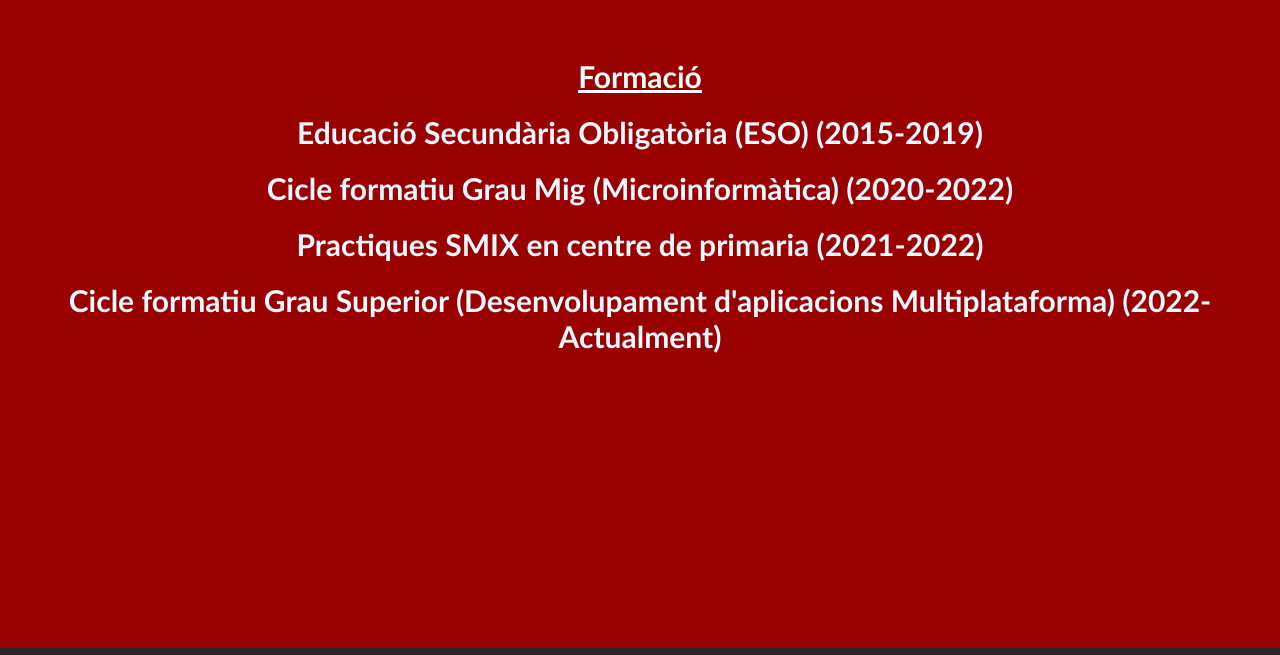
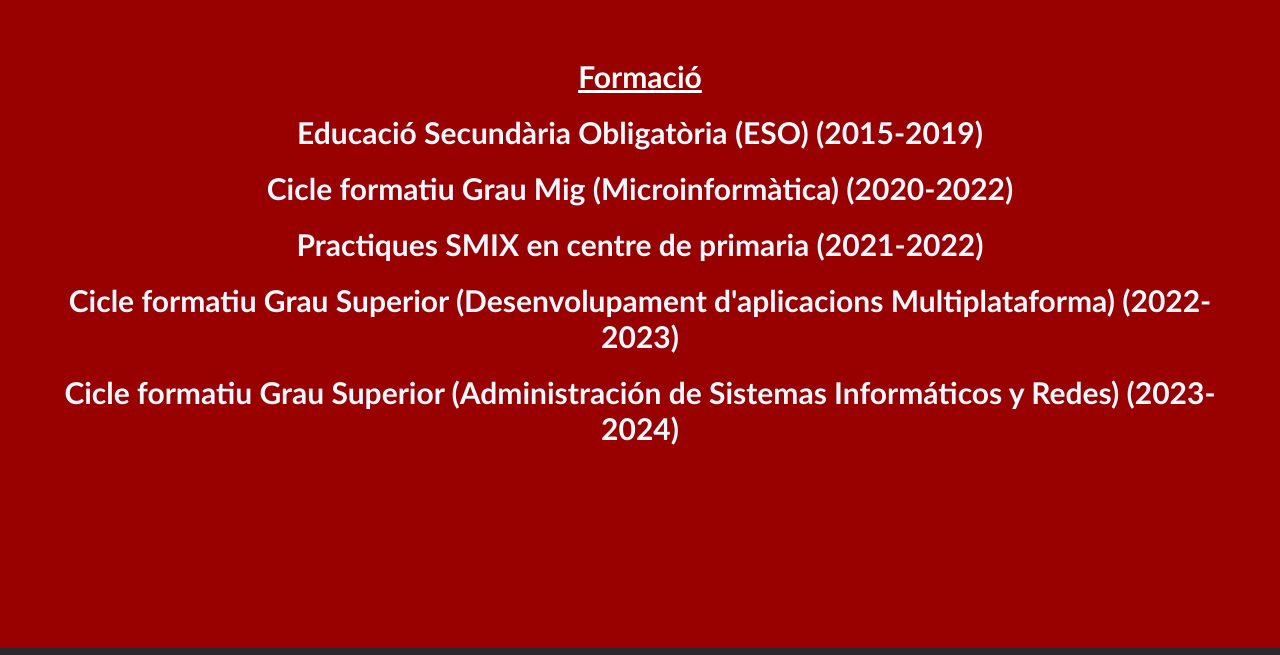
Before and after one commit to UMDRubenMartinez/umdrubenmartinez.github.io, a plain HTML site: page index.html in a window 1280 px wide. Shown: the part 903-1558 px from the top of the page. Drawn offline with Linux system fonts and the light colour scheme.

Commit message:
Update index.html

```diff
--- a/index.html
+++ b/index.html
@@ -48,7 +48,9 @@
             <p class="texts1">Cicle formatiu Grau Mig (Microinformàtica) (2020-2022)</p>
             <p class="texts1">Practiques SMIX en centre de primaria (2021-2022)</p>
             <p class="texts1">Cicle formatiu Grau Superior (Desenvolupament d'aplicacions Multiplataforma)
-                (2022-Actualment)</p>
+                (2022-2023)</p>
+            <p class="texts1">Cicle formatiu Grau Superior (Administración de Sistemas Informáticos y Redes)
+                (2023-2024)</p>
         </div>
     </section>
     <div class="footer">
```
